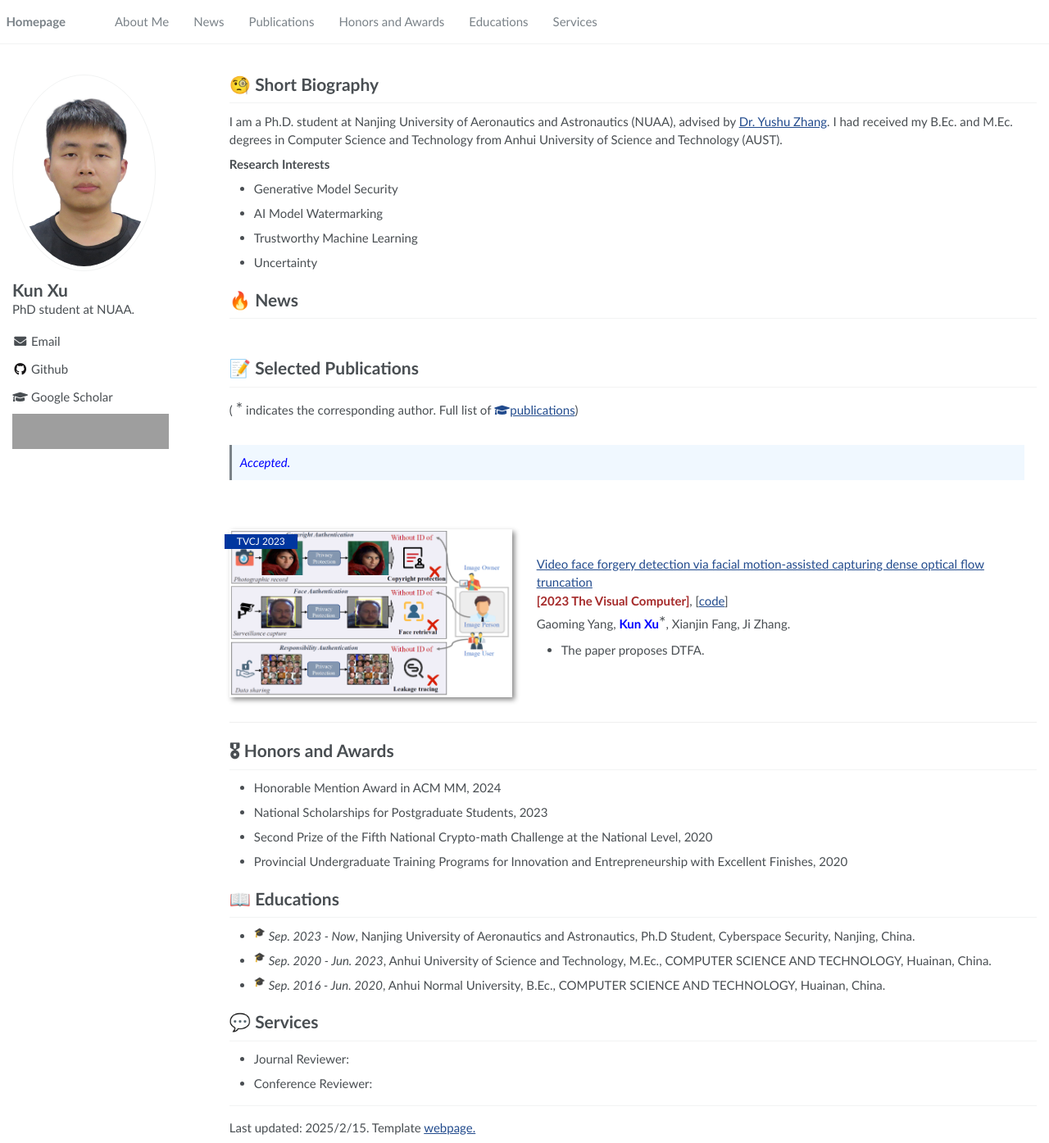
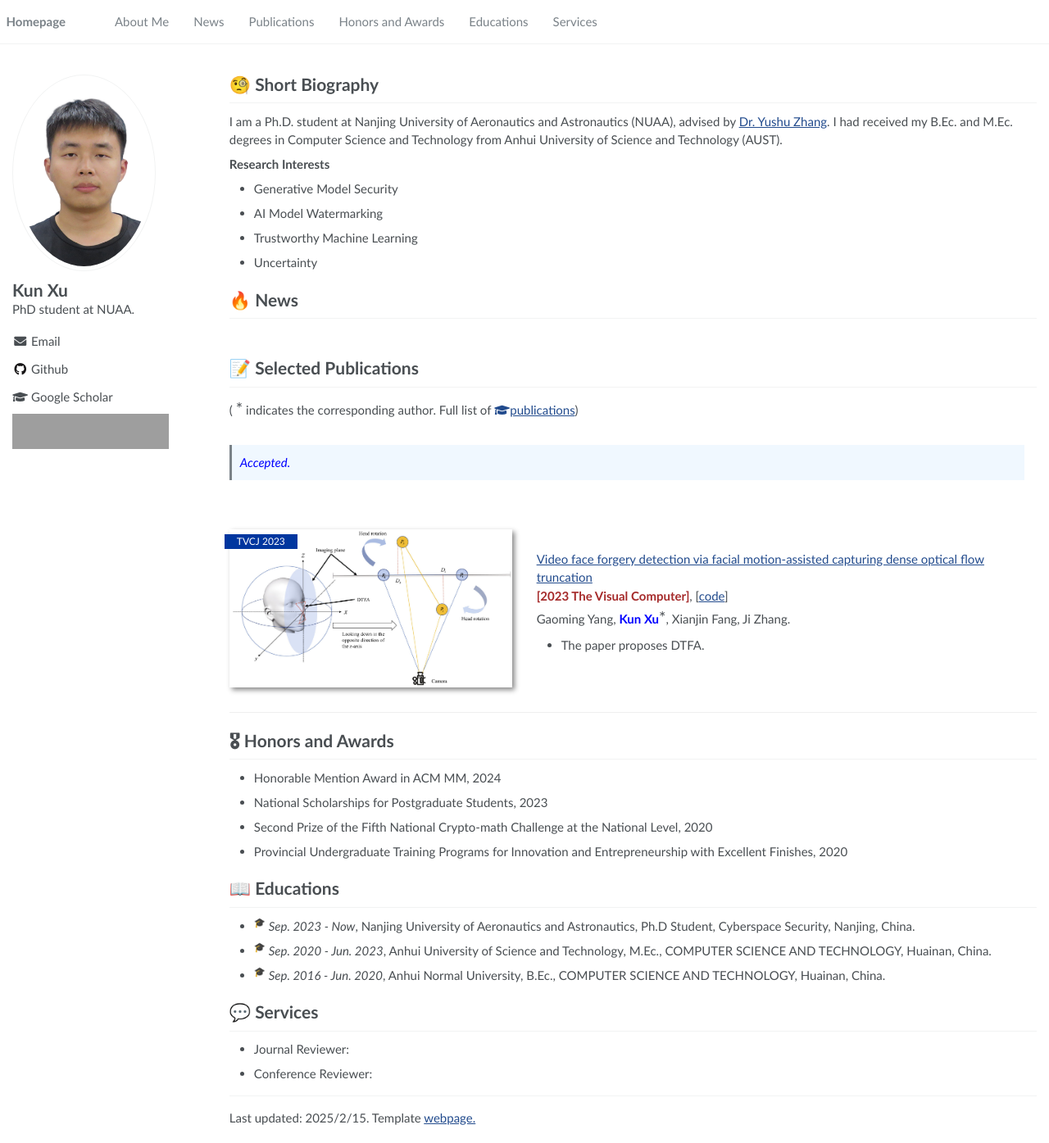
Before and after one commit to xukun12138/xukun12138.github.io, a Jekyll site: the page built from _pages/about.md, in a window 1280 px wide and 1395 px high. Shown: the whole window at 82% size. Built offline with Jekyll 4.4.1, drawn with Linux system fonts in a browser that asks for light colours; grey boxes are pictures that could not be loaded.

Commit message:
Update pubs.md

```diff
--- a/_pages/includes/pubs.md
+++ b/_pages/includes/pubs.md
@@ -87,7 +87,7 @@
 
 
 
-<div class='paper-box'><div class='paper-box-image'><div><div class="badge">  TVCJ 2023  </div><img src='images/2025TIFS.png' alt="sym" width="100%"></div></div>
+<div class='paper-box'><div class='paper-box-image'><div><div class="badge">  TVCJ 2023  </div><img src='images/TVCJ2023.png' alt="sym" width="100%"></div></div>
 <div class='paper-box-text' markdown="1">
 
 [Video face forgery detection via facial motion-assisted capturing dense optical flow truncation](https://link.springer.com/article/10.1007/s00371-022-02683-z) \\
```
